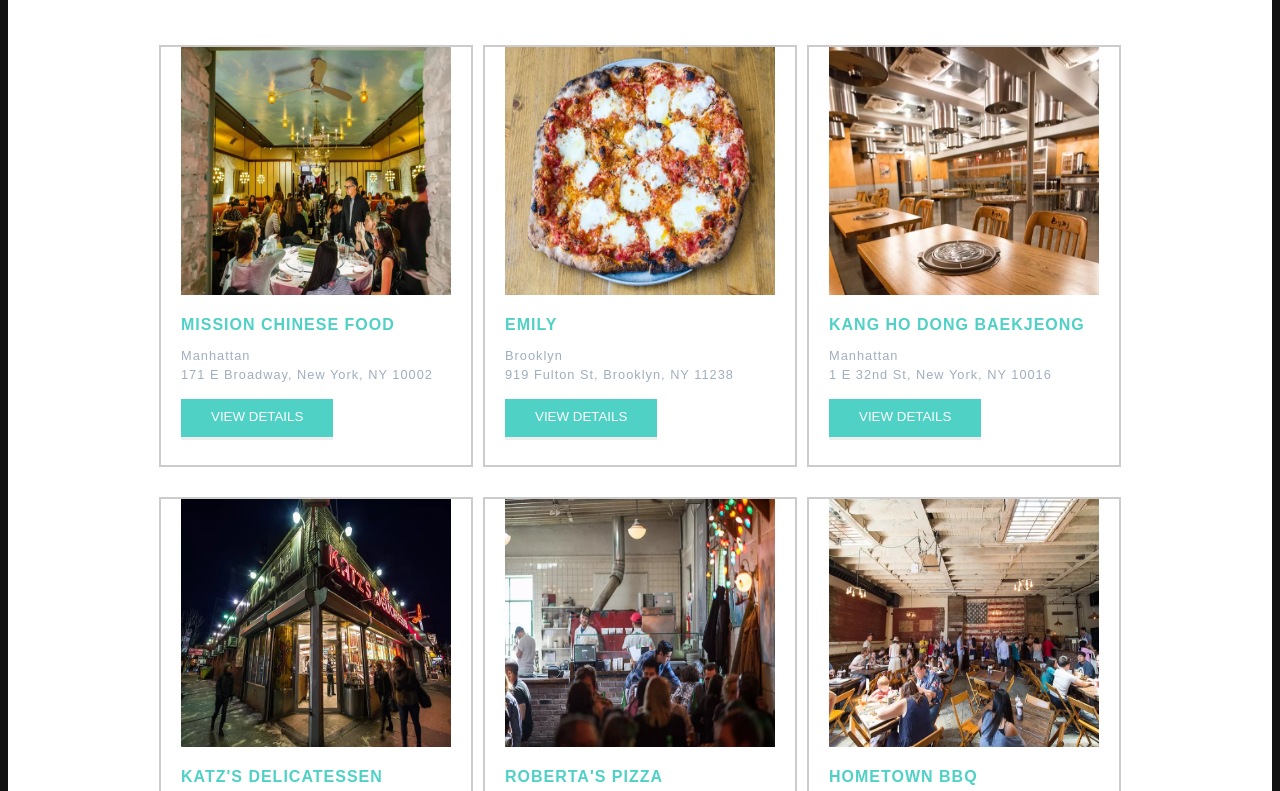
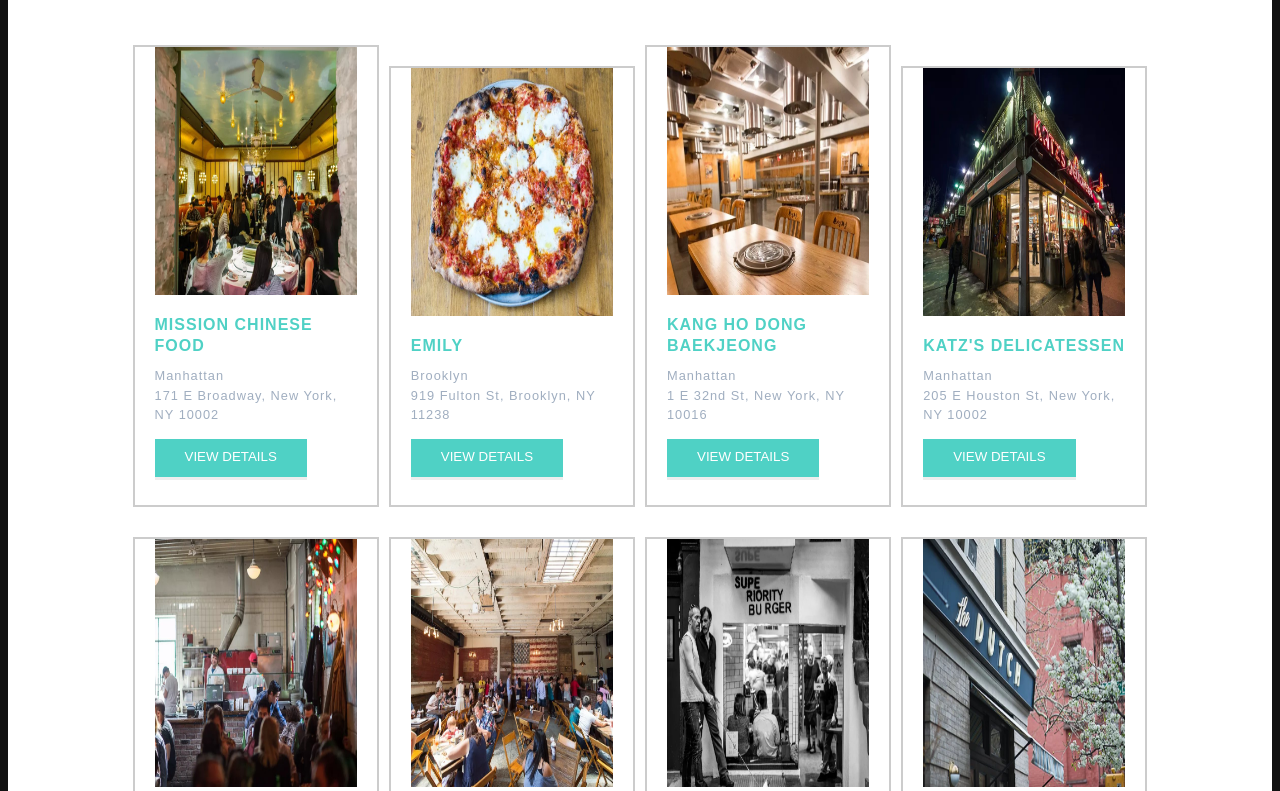
Before and after one commit to ImranK1506/Udacity-RestaurantReviews, a website: page index.html in a window 1280 px wide. Shown: the part 592-1383 px from the top of the page. Drawn offline with nearby package versions, Linux system fonts and the light colour scheme.

Commit message:
bug fix when filtering on neighbourhood, lets continue tomorrow okay?

```diff
--- a/styles/scss/styles.scss
+++ b/styles/scss/styles.scss
@@ -123,10 +123,6 @@
   background-color: #ccc;
 }
 
-.row {
-
-}
-
 /* ====================== Restaurant Filtering ====================== */
 .filter-options {
   //width: 100%;
@@ -184,7 +180,7 @@
   min-height: 380px;
   padding: 0 20px 25px;
   text-align: left;
-  width: 270px;
+  width: 16%;
   @media #{$breakpoint-small} {
     width: 75%;
   }
```
Also changed, not shown: styles/css/styles.css, styles/scss/styles.css, 2 other files.
